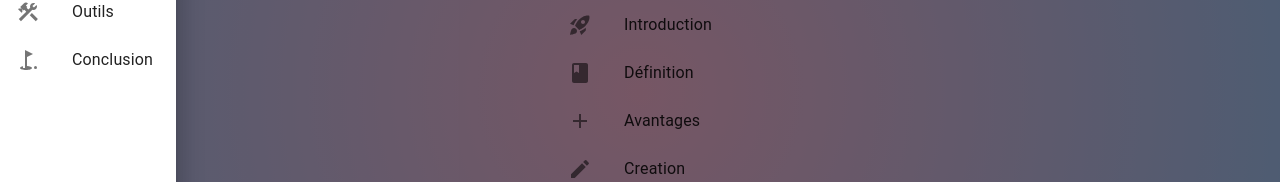
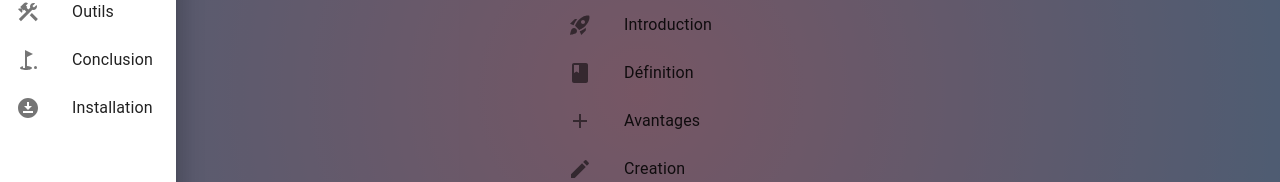
Before and after one commit to LEBOCQTitouan/iti-ensicaen-pwa, a Next.js app: page / in a window 1280 px wide. Both pictures are taken after a click on the button "menu". Shown: the part 260-442 px from the top of the page. Built offline with nearby package versions, Linux system fonts and the light colour scheme.

Commit message:
adding icon in menu

```diff
--- a/components/navigation/ButtonAppBar.jsx
+++ b/components/navigation/ButtonAppBar.jsx
@@ -19,6 +19,7 @@ import HomeIcon from '@mui/icons-material/Home';
 import EditButton from '@mui/icons-material/Edit';
 import Link from "next/link";
 import Typography from "@mui/material/Typography";
+import DownloadForOfflineIcon from '@mui/icons-material/DownloadForOffline';
 
 
 export default function ButtonAppBar() {
@@ -110,6 +111,16 @@ export default function ButtonAppBar() {
                     </ListItemButton>
                 </ListItem>
             </Link>
+            <Link href="installation">
+                <ListItem disablePadding>
+                    <ListItemButton>
+                        <ListItemIcon>
+                            <DownloadForOfflineIcon/>
+                        </ListItemIcon>
+                        <ListItemText primary="Installation"/>
+                    </ListItemButton>
+                </ListItem>
+            </Link>
         </List>
     </Box>)
 
```
Also changed, not shown: pages/outils.jsx (line endings or trailing spaces), 1 other file (tests, documents, lock files or other folders).
